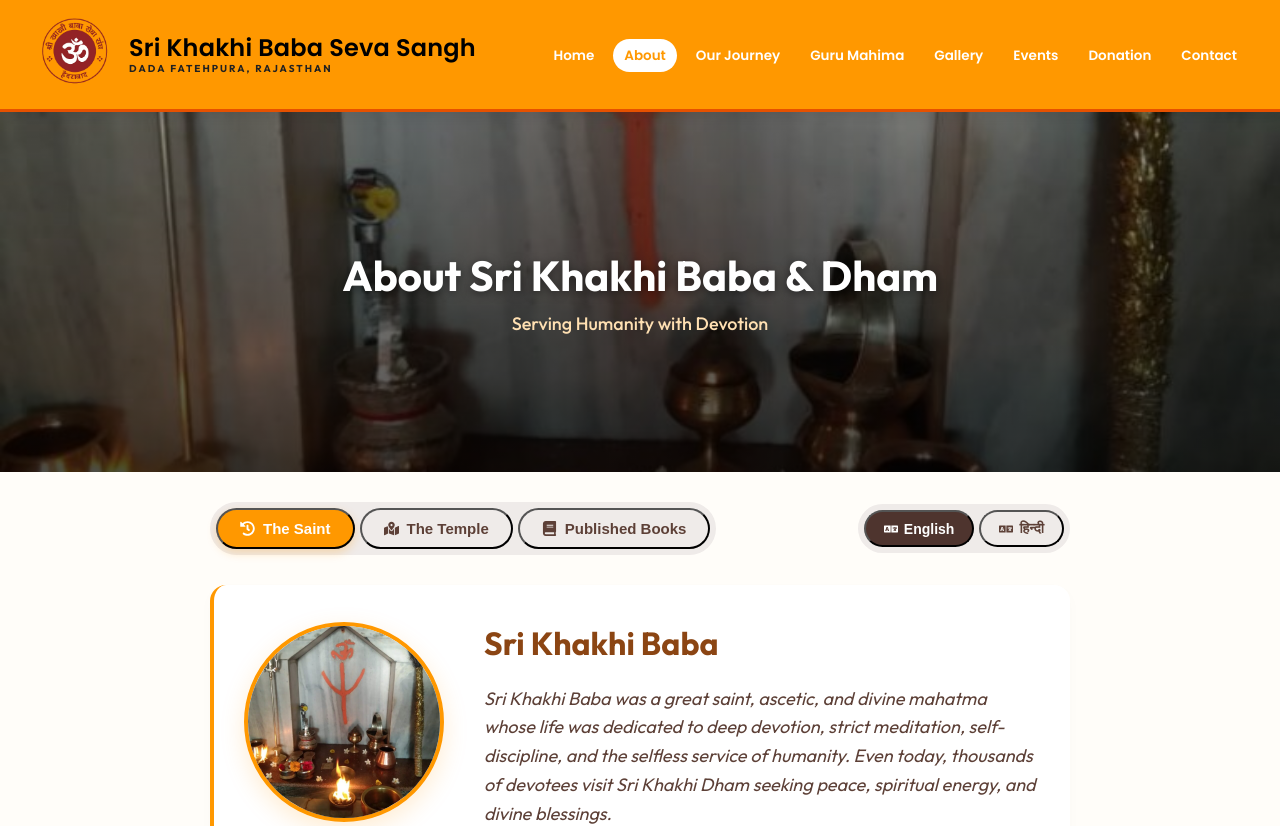
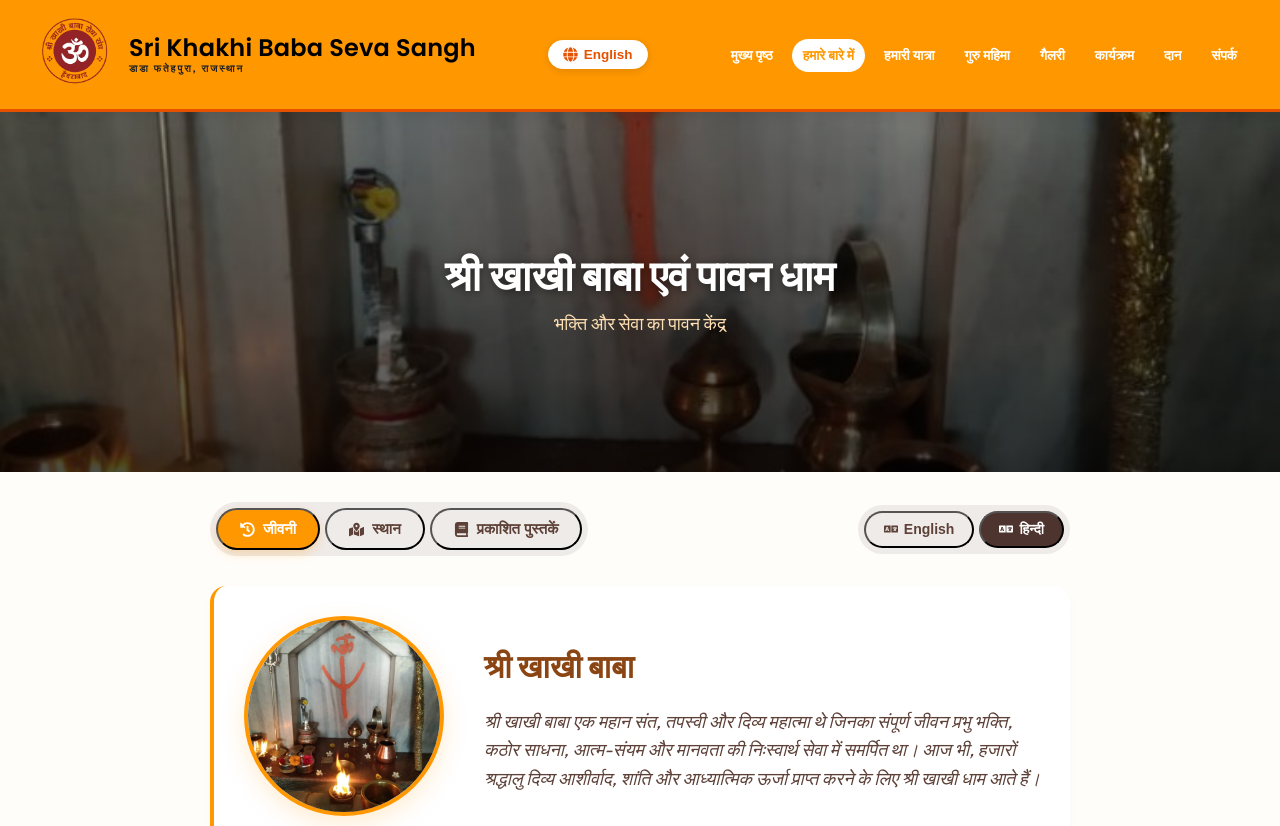
Before and after one commit to agarwalgarv67-lang/SriKhakhiBabaSevaSangh, a React (Vite) app: page /about in a window 1280 px wide. Shown: the top 826 px of the page. Built offline with nearby package versions, Linux system fonts and the light colour scheme; a web font is replaced by a local one.

Commit message:
Set default language to Hindi and add bilingual navbar language switcher

```diff
--- a/index.html
+++ b/index.html
@@ -4,7 +4,42 @@
     <meta charset="UTF-8" />
     <link rel="icon" type="image/svg+xml" href="/favicon.svg" />
     <meta name="viewport" content="width=device-width, initial-scale=1.0" />
-    <title>khakhi-baba-website</title>
+
+    <!-- Primary Meta Tags -->
+    <meta name="google-site-verification" content="GC75Jmc6GhotCegrHbt5LyuTLyUZF-sAiQufFarEaLg" />
+    <title>Sri Khakhi Baba Seva Sangh | Official Website</title>
+    <meta name="title" content="Sri Khakhi Baba Seva Sangh | Official Website" />
+    <meta name="description" content="Official website of Sri Khakhi Baba Seva Sangh. Dedicated to spiritual teachings, social service, community welfare, divine events, and bhakt mahima." />
+    <meta name="keywords" content="Sri Khakhi Baba, Khakhi Baba Seva Sangh, Khakhi Baba Ashram, Spiritual Sangh, Seva, Donation, Guru Mahima, Religious Events" />
+    <meta name="robots" content="index, follow" />
+    <meta name="author" content="Sri Khakhi Baba Seva Sangh" />
+
+    <!-- Open Graph / Facebook -->
+    <meta property="og:type" content="website" />
+    <meta property="og:url" content="https://srikhakhibabasevasangh.in/" />
+    <meta property="og:title" content="Sri Khakhi Baba Seva Sangh | Official Website" />
+    <meta property="og:description" content="Official website of Sri Khakhi Baba Seva Sangh. Dedicated to spiritual teachings, social service, and community welfare." />
+    <meta property="og:image" content="/favicon.svg" />
+
+    <!-- Twitter -->
+    <meta property="twitter:card" content="summary_large_image" />
+    <meta property="twitter:url" content="https://srikhakhibabasevasangh.in/" />
+    <meta property="twitter:title" content="Sri Khakhi Baba Seva Sangh | Official Website" />
+    <meta property="twitter:description" content="Official website of Sri Khakhi Baba Seva Sangh. Dedicated to spiritual teachings, social service, and community welfare." />
+
+    <!-- Canonical URL -->
+    <link rel="canonical" href="https://srikhakhibabasevasangh.in/" />
+
+    <!-- Structured Data (JSON-LD) for Search Engines -->
+    <script type="application/ld+json">
+      {
+        "@context": "https://schema.org",
+        "@type": "NGO",
+        "name": "Sri Khakhi Baba Seva Sangh",
+        "description": "Spiritual trust dedicated to community service, religious events, and social welfare.",
+        "url": "https://srikhakhibabasevasangh.in"
+      }
+    </script>
 
     <link rel="preconnect" href="https://fonts.googleapis.com">
     <link rel="preconnect" href="https://fonts.gstatic.com" crossorigin>
--- a/src/components/LangToggle.jsx
+++ b/src/components/LangToggle.jsx
@@ -8,12 +8,12 @@
     <button
       className="lang-float-btn"
       onClick={toggleLang}
-      title={lang === "en" ? "Switch to Hindi" : "Switch to English"}
+      title={lang === "hi" ? "Switch to English" : "हिंदी में बदलें"}
       aria-label="Toggle Language"
     >
       <FaLanguage className="lang-float-icon" />
       <span className="lang-float-label">
-        {lang === "en" ? "हिन्दी" : "English"}
+        {lang === "hi" ? "English" : "हिन्दी"}
       </span>
     </button>
   );
--- a/src/components/Navbar.jsx
+++ b/src/components/Navbar.jsx
@@ -1,13 +1,44 @@
 import { useState } from "react";
 import { Link, NavLink } from "react-router-dom";
-import { FaBars, FaTimes } from "react-icons/fa";
+import { FaBars, FaTimes, FaGlobe } from "react-icons/fa";
 import logo from "../assets/images/logo.png";
+import { useLang } from "../context/LanguageContext";
 import "../styles/Navbar.css";
 
 function Navbar() {
   const [isOpen, setIsOpen] = useState(false);
+  const { lang, toggleLang } = useLang();
 
   const closeMenu = () => setIsOpen(false);
+
+  const t = {
+    hi: {
+      subheading: "डाडा फतेहपुरा, राजस्थान",
+      home: "मुख्य पृष्ठ",
+      about: "हमारे बारे में",
+      journey: "हमारी यात्रा",
+      guruMahima: "गुरु महिमा",
+      gallery: "गैलरी",
+      events: "कार्यक्रम",
+      donation: "दान",
+      contact: "संपर्क",
+      langSwitch: "English",
+    },
+    en: {
+      subheading: "DADA FATEHPURA, RAJASTHAN",
+      home: "Home",
+      about: "About",
+      journey: "Our Journey",
+      guruMahima: "Guru Mahima",
+      gallery: "Gallery",
+      events: "Events",
+      donation: "Donation",
+      contact: "Contact",
+      langSwitch: "हिन्दी",
+    },
+  };
+
+  const txt = t[lang];
 
   return (
     <header className="navbar">
@@ -16,25 +47,33 @@
           <img src={logo} alt="Sri Khakhi Baba Seva Sangh Logo" />
           <div className="logo-text">
             <h2 style={{ fontFamily: "Poppins" }}>Sri Khakhi Baba Seva Sangh</h2>
-            <span>DADA FATEHPURA, RAJASTHAN</span>
+            <span>{txt.subheading}</span>
           </div>
         </Link>
 
-        {/* Mobile Toggle Button */}
-        <button className="menu-toggle" onClick={() => setIsOpen(!isOpen)} aria-label="Toggle Navigation">
-          {isOpen ? <FaTimes /> : <FaBars />}
-        </button>
+        <div className="nav-right-actions">
+          {/* Header Language Toggle Button */}
+          <button className="nav-lang-btn" onClick={toggleLang} title={lang === "hi" ? "Switch to English" : "हिंदी में बदलें"}>
+            <FaGlobe className="globe-icon" />
+            <span>{txt.langSwitch}</span>
+          </button>
+
+          {/* Mobile Toggle Button */}
+          <button className="menu-toggle" onClick={() => setIsOpen(!isOpen)} aria-label="Toggle Navigation">
+            {isOpen ? <FaTimes /> : <FaBars />}
+          </button>
+        </div>
 
         <nav className={isOpen ? "nav-menu active" : "nav-menu"}>
           <ul>
-            <li><NavLink to="/" onClick={closeMenu}>Home</NavLink></li>
-            <li><NavLink to="/about" onClick={closeMenu}>About</NavLink></li>
-            <li><NavLink to="/Journey" onClick={closeMenu}>Our Journey</NavLink></li>
-            <li><NavLink to="/guru-mahima" onClick={closeMenu}>Guru Mahima</NavLink></li>
-            <li><NavLink to="/gallery" onClick={closeMenu}>Gallery</NavLink></li>
-            <li><NavLink to="/events" onClick={closeMenu}>Events</NavLink></li>
-            <li><NavLink to="/donation" onClick={closeMenu}>Donation</NavLink></li>
-            <li><NavLink to="/contact" onClick={closeMenu}>Contact</NavLink></li>
+            <li><NavLink to="/" onClick={closeMenu}>{txt.home}</NavLink></li>
+            <li><NavLink to="/about" onClick={closeMenu}>{txt.about}</NavLink></li>
+            <li><NavLink to="/Journey" onClick={closeMenu}>{txt.journey}</NavLink></li>
+            <li><NavLink to="/guru-mahima" onClick={closeMenu}>{txt.guruMahima}</NavLink></li>
+            <li><NavLink to="/gallery" onClick={closeMenu}>{txt.gallery}</NavLink></li>
+            <li><NavLink to="/events" onClick={closeMenu}>{txt.events}</NavLink></li>
+            <li><NavLink to="/donation" onClick={closeMenu}>{txt.donation}</NavLink></li>
+            <li><NavLink to="/contact" onClick={closeMenu}>{txt.contact}</NavLink></li>
           </ul>
         </nav>
       </div>
--- a/src/context/LanguageContext.jsx
+++ b/src/context/LanguageContext.jsx
@@ -1,9 +1,15 @@
-import { createContext, useContext, useState } from "react";
+import { createContext, useContext, useState, useEffect } from "react";
 
 const LanguageContext = createContext();
 
 export function LanguageProvider({ children }) {
-  const [lang, setLang] = useState("en"); // 'en' or 'hi'
+  const [lang, setLang] = useState(() => {
+    return localStorage.getItem("preferred_lang") || "hi";
+  });
+
+  useEffect(() => {
+    localStorage.setItem("preferred_lang", lang);
+  }, [lang]);
 
   const toggleLang = () => setLang((prev) => (prev === "en" ? "hi" : "en"));
 
--- a/src/styles/Navbar.css
+++ b/src/styles/Navbar.css
@@ -65,6 +65,40 @@
   font-size: 10px;
   font-weight: 700;
   letter-spacing: 2px;
+}
+
+/* Nav Right Actions & Language Button */
+.nav-right-actions {
+  display: flex;
+  align-items: center;
+  gap: 12px;
+}
+
+.nav-lang-btn {
+  display: flex;
+  align-items: center;
+  gap: 6px;
+  background: #ffffff;
+  color: #e65100;
+  border: 1.5px solid #ffffff;
+  padding: 6px 14px;
+  border-radius: 20px;
+  font-weight: 700;
+  font-size: 13.5px;
+  cursor: pointer;
+  box-shadow: 0 2px 8px rgba(0, 0, 0, 0.12);
+  transition: all 0.25s ease;
+}
+
+.nav-lang-btn:hover {
+  background: #fff8e1;
+  color: #b71c1c;
+  transform: translateY(-1px);
+  box-shadow: 0 4px 12px rgba(0, 0, 0, 0.18);
+}
+
+.nav-lang-btn .globe-icon {
+  font-size: 15px;
 }
 
 /* Menu Toggle Button (Mobile Hamburger) */
```
Also changed, not shown: public/robots.txt (added), 1 other file (tests, documents, lock files or other folders).
